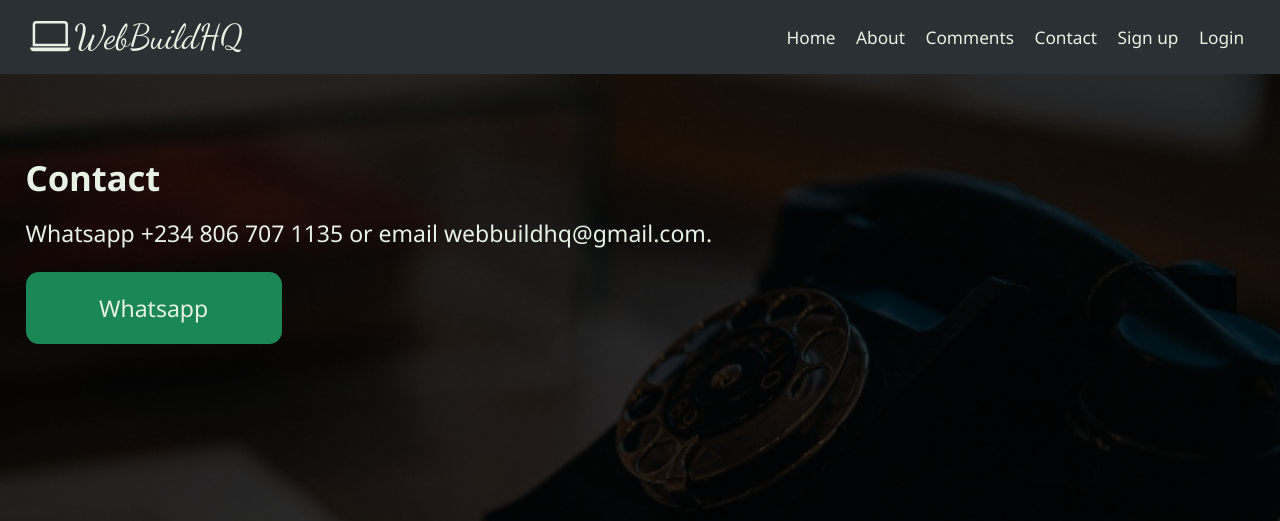
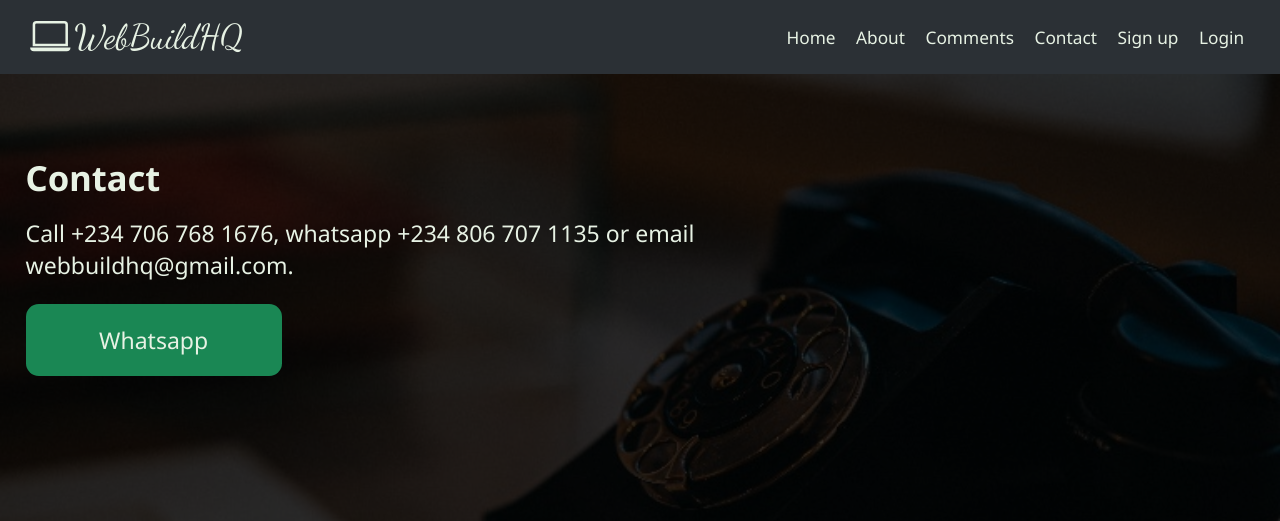
Before and after one commit to folajimiabolade/web-build-hq, a Python web app: template templates/contact.html in a window 1280 px wide. Shown: the top 521 px of the page. Run offline with Jinja, Linux system fonts and the light colour scheme; the template is opened without the code that fills it, so the values that code supplies are empty; some web fonts are replaced.

Commit message:
add contact via call number

```diff
--- a/templates/contact.html
+++ b/templates/contact.html
@@ -29,7 +29,7 @@
 {% block body %}
 <div class="contact-content">
     <h2 class="contact-text text contact-header">Contact</h2>
-    <p class="contact-text text contact-body">Whatsapp +234 806 707 1135 or email webbuildhq@gmail.com.</p>
+    <p class="contact-text text contact-body">Call +234 706 768 1676, whatsapp +234 806 707 1135 or email webbuildhq@gmail.com.</p>
     <a class=" text button whatsapp contact-button" type="button" href="https://wa.me/2348067071135">Whatsapp</a>
 </div>
 {% endblock %}
```
